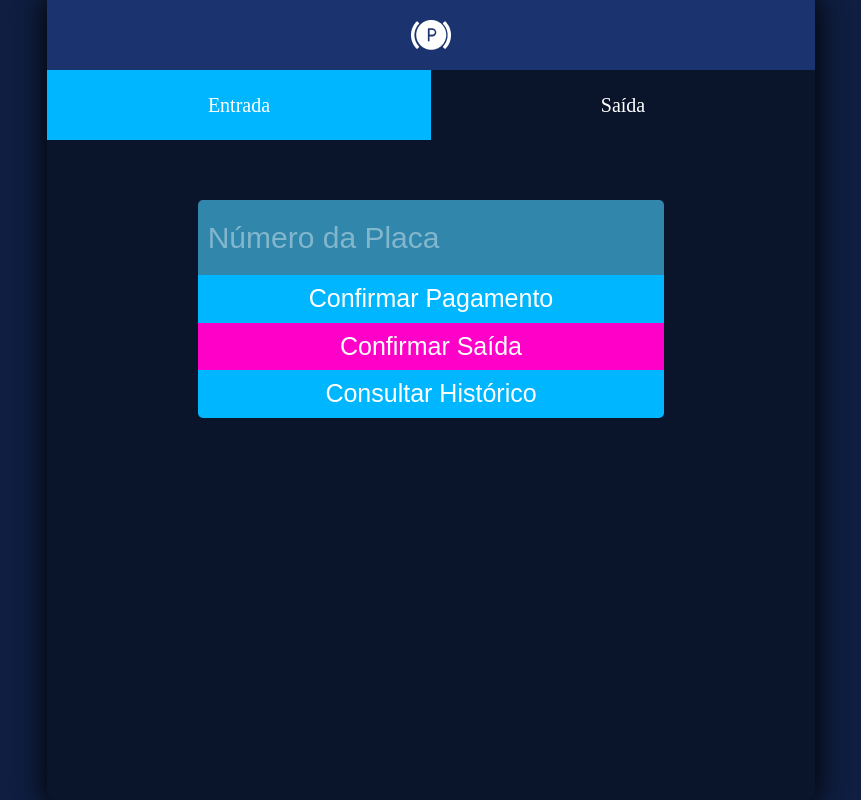
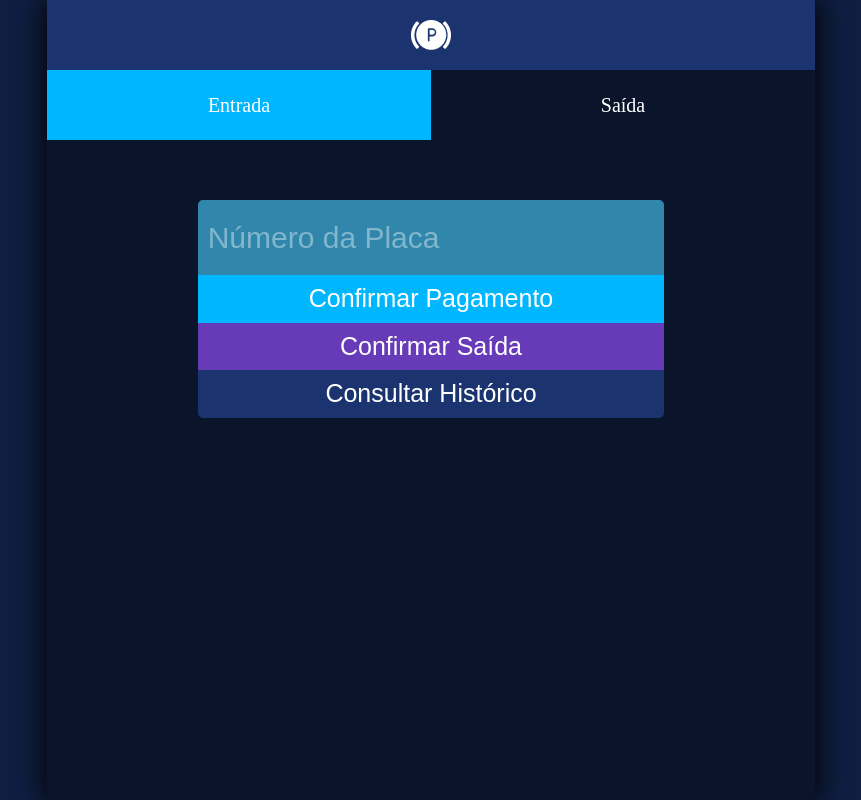
Before and after one commit to UrielGui/parking, a React (Create React App) app: page / in a window 1280 px wide. Both pictures are taken after a click on the element "Saída". Shown: the whole page, without its empty margins (209-1070 px from the left). Built offline with nearby package versions, Linux system fonts and the light colour scheme.

Commit message:
eslint updated

```diff
--- a/src/Components/Input/Styled.jsx
+++ b/src/Components/Input/Styled.jsx
@@ -34,7 +34,6 @@ export const Button = styled.button`
   padding: 5px 10px;
   color: #fff;
   background: #00b7ff;
-  font-weight: medium;
 
   @media only screen and (max-width: 300px) {
     font-size: 100%;
--- a/src/Components/MenuContainer/index.jsx
+++ b/src/Components/MenuContainer/index.jsx
@@ -17,7 +17,7 @@ export default function MenuContainer(props) {
           Entrada
         </Styled.MenuContainerOption>
         <Styled.MenuContainerOption
-          background={show === "OutputComponent" ? "" : "#ff00c8"}
+          background={show === "OutputComponent" ? "" : "#673ab7"}
           hover={show === "OutputComponent" ? "" : "rgb(44, 77, 148)"}
           cursor={show === "OutputComponent" ? "" : "pointer"}
           onClick={() => setShow("OutputComponent")}>
--- a/src/Components/Output/Styled.jsx
+++ b/src/Components/Output/Styled.jsx
@@ -33,7 +33,6 @@ export const Button = styled.button`
   padding: 5px 10px;
   color: #fff;
   background: ${(props) => props.background};
-  font-weight: medium;
 
   @media only screen and (max-width: 300px) {
     font-size: 100%;
--- a/src/Components/Output/index.jsx
+++ b/src/Components/Output/index.jsx
@@ -90,12 +90,12 @@ export default function Output() {
                 {loading ? <ClipLoader color="fff" /> : "Confirmar Pagamento"}
               </Styled.Button>
               <Styled.Button
-                background="#ff00c8"
+                background="#673ab7"
                 onClick={() => Verification(setExit)}>
                 {loading ? <ClipLoader color="fff" /> : "Confirmar Saída"}
               </Styled.Button>
               <Styled.Button
-                background="#00b7ff"
+                background="#1b346f"
                 onClick={() => OpenHistory()}
                 style={{ display: "block", borderRadius: "0 0 5px 5px" }}>
                 Consultar Histórico
--- a/src/Services/PlateNumberPost.service.js
+++ b/src/Services/PlateNumberPost.service.js
@@ -9,7 +9,7 @@ export function PlateNumberPost(
 ) {
   axios
     .post("https://parking-lot-to-pfz.herokuapp.com/parking", {
-      plate: plateNumber,
+      plate: plateNumber
     })
     .then((response) => {
       setReservation(response.data.reservation);
```
Also changed, not shown: src/GlobalStates/index.jsx (+5 -6 lines).
